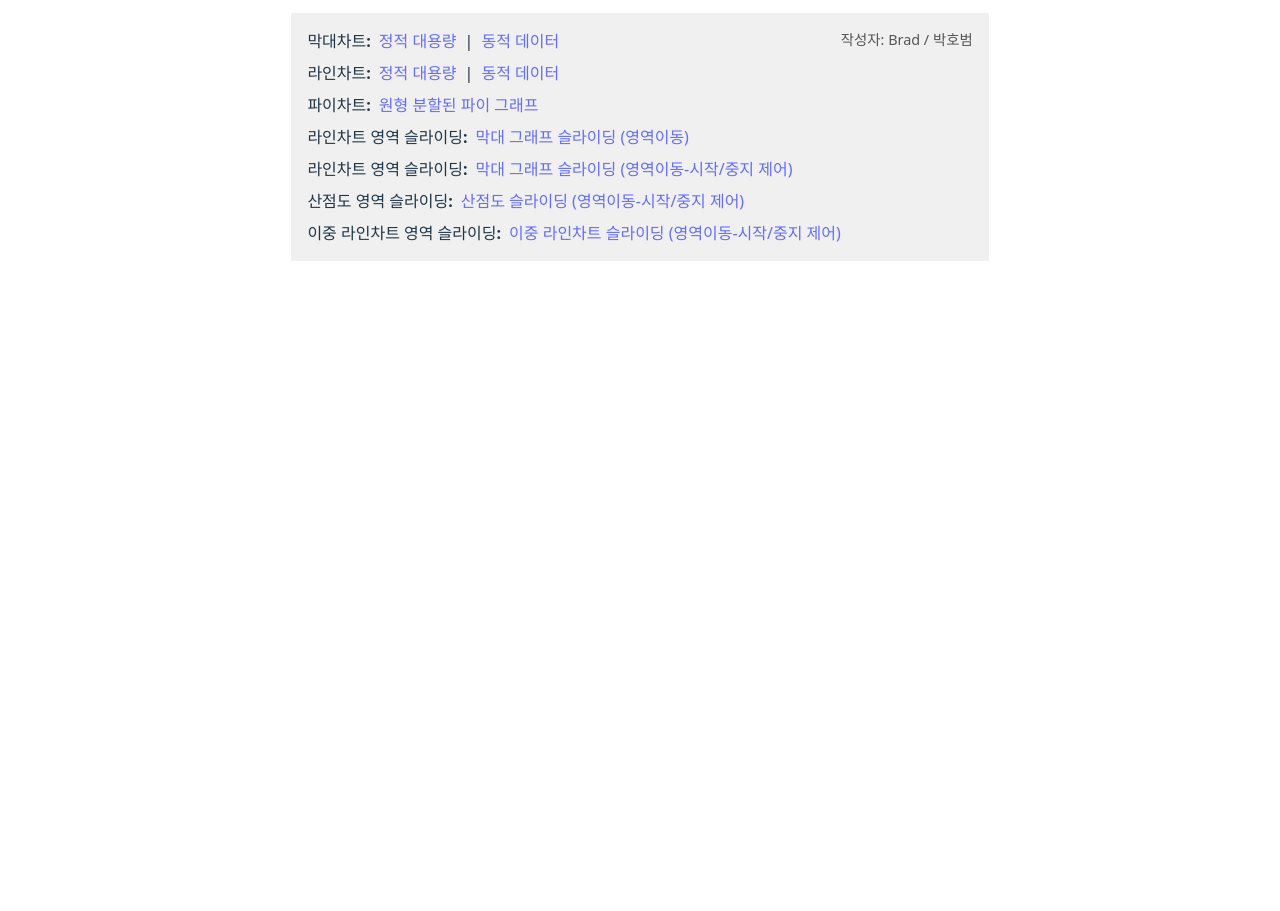
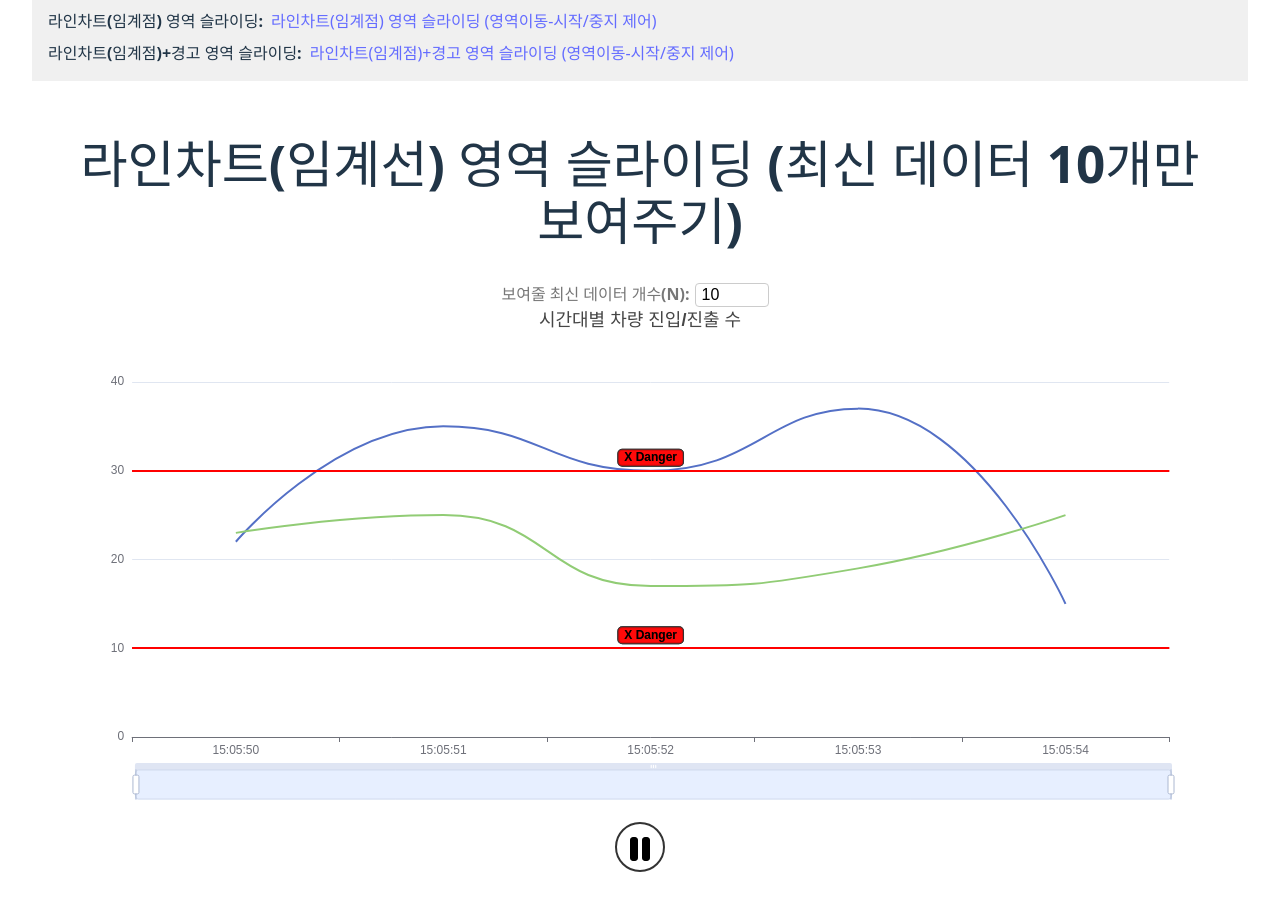
Before and after one commit to HobumPark/react_echarts_practice, a React (Vite) app: page /line/sliding/line/threshold in a window 1280 px wide. Shown: the part 263-1174 px from the top of the page. Before the commit the page ends 800 px from the top, so only its background shows below. Built offline with nearby package versions, Linux system fonts and the light colour scheme.

Commit message:
line chart threshold alert

```diff
--- a/src/App.jsx
+++ b/src/App.jsx
@@ -5,10 +5,13 @@ import EChartsBarDynamicMultiChartControlPage from './pages/EChartsBarDynamicMul
 import EChartsLineStaticLargeDatasetPage from './pages/EChartsLineStaticLargeDatasetPage'
 import EChartsLineDynamicMultiChartControlPage from './pages/EChartsLineDynamicMultiChartControlPage'
 import EChartsPieDynamicControlPage from './pages/EChartsPieDynamicControlPage'
+//슬라이딩
 import EChartsLineDynamicSlidingPage from './pages/sliding/EChartsLineDynamicSlidingPage'
 import EChartsLineDynamicSlidingPage2 from './pages/sliding/EChartsLineDynamicSlidingPage2'
 import EChartsScatterDynamicSlidingPage from './pages/sliding/EChartsScatterDynamicSlidingPage'
 import EChartsDualLineDynamicSlidingPage from './pages/sliding/EChartsDualLineDynamicSlidingPage'
+import EChartsLineDynamicSlidingThresholdPage from './pages/sliding/EChartsLineDynamicSlidingThresholdPage'
+import EChartsLineDynamicSlidingThresholdAlertPage from './pages/sliding/EChartsLineDynamicSlidingThresholdAlertPage'
 
 import { BrowserRouter, Routes, Route, Link } from 'react-router-dom'
 import ChartNav from './pages/nav/ChartNav'
@@ -28,10 +31,13 @@ function App() {
           <Route path="/line/large" element={<EChartsLineStaticLargeDatasetPage />} />
           <Route path="/line/dynamic" element={<EChartsLineDynamicMultiChartControlPage />} />
           <Route path="/pie/dynamic" element={<EChartsPieDynamicControlPage />} />
+          {/* 슬라이딩 */}
           <Route path="/line/sliding/line" element={<EChartsLineDynamicSlidingPage />} />
           <Route path="/line/sliding/line2" element={<EChartsLineDynamicSlidingPage2 />} />
           <Route path="/line/sliding/scatter" element={<EChartsScatterDynamicSlidingPage />} />
           <Route path="/line/sliding/dual_line" element={<EChartsDualLineDynamicSlidingPage />} />
+          <Route path="/line/sliding/line/threshold" element={<EChartsLineDynamicSlidingThresholdPage />} />
+          <Route path="/line/sliding/line/threshold/alert" element={<EChartsLineDynamicSlidingThresholdAlertPage />} />
         </Routes>
       </BrowserRouter>
     </>
--- a/src/components/EChartsLineChart.jsx
+++ b/src/components/EChartsLineChart.jsx
@@ -10,6 +10,7 @@ const EChartsLineChart = ({
   height = 400,
   windowSize = 10,
   sliding = false,
+  thresholds = [], // [{ name: '임계선1', value: 50, color: 'red' }, ...]
 }) => {
   const chartRef = useRef(null);
   const chartInstance = useRef(null);
@@ -30,13 +31,41 @@ const EChartsLineChart = ({
     ? allCategories.slice(-windowSize)
     : allCategories;
 
-  const visibleSeries = series.map((s) => ({
-    ...s,
-    data: sliding ? s.data.slice(-windowSize) : s.data,
-    type: 'line',
-    smooth: true,
-    showSymbol: false,
-  }));
+  const visibleSeries = series.map((s) => {
+    // threshold를 markLine으로 변환
+    const markLineData = thresholds.map((t) => ({
+      name: t.name,
+      yAxis: t.value,
+      lineStyle: { color: t.color || 'red', type: 'solid', width: 2 },
+      label: {
+        show: true,
+        formatter: t.name,
+        position: 'middle',
+        backgroundColor: 'rgba(255, 0, 0, 0.8)',  // 반투명 흰색 배경
+        borderColor: '#333',                          // 테두리 색상
+        borderWidth: 1,                              // 테두리 두께
+        padding: [2, 6],                             // 위/아래 2px, 좌/우 6px 여백
+        borderRadius: 4,                             // 둥근 모서리
+        color: '#000',                               // 글자 색
+        fontWeight: 'bold',                          // 글자 굵기
+      },
+
+    }));
+
+    return {
+      ...s,
+      data: sliding ? s.data.slice(-windowSize) : s.data,
+      type: 'line',
+      smooth: true,
+      showSymbol: false,
+      markLine: {
+        silent: true,
+        symbol: ['none', 'none'],  // 시작과 끝 화살표 모두 없앰
+        symbolSize: [0, 0],
+        data: markLineData,
+      },
+    };
+});
 
   chartInstance.current.setOption({
     title: { text: title, left: 'center' },
--- a/src/pages/nav/ChartNav.jsx
+++ b/src/pages/nav/ChartNav.jsx
@@ -35,6 +35,14 @@ const ChartNav = () => {
           <strong>이중 라인차트 영역 슬라이딩:</strong>
           <Link to="/line/sliding/dual_line">이중 라인차트 슬라이딩 (영역이동-시작/중지 제어)</Link>
         </div>
+        <div className="chart-row">
+          <strong>라인차트(임계점) 영역 슬라이딩:</strong>
+          <Link to="/line/sliding/line/threshold">라인차트(임계점) 영역 슬라이딩 (영역이동-시작/중지 제어)</Link>
+        </div>
+        <div className="chart-row">
+          <strong>라인차트(임계점)+경고 영역 슬라이딩:</strong>
+          <Link to="/line/sliding/line/threshold/alert">라인차트(임계점)+경고 영역 슬라이딩 (영역이동-시작/중지 제어)</Link>
+        </div>
       </div>
       <div className="chart-author">작성자: Brad / 박호범</div>
     </nav>
--- /dev/null
+++ b/src/pages/sliding/EChartsLineDynamicSlidingThresholdAlertPage.jsx
@@ -0,0 +1,117 @@
+// EChartsLineDynamicSlidingPage2.jsx
+import React, { useEffect, useState } from 'react';
+import EChartsLineChart from '../../components/EChartsLineChart';
+import { FontAwesomeIcon } from '@fortawesome/react-fontawesome';
+import { faPlay, faPause } from '@fortawesome/free-solid-svg-icons';
+import './EChartsLineDynamicSlidingPage2.css';
+
+const EChartsLineDynamicSlidingThresholdPage = () => {
+  const [chartData, setChartData] = useState({
+    categories: [],
+    series: [
+      { name: '진입 차량 수', data: [] },
+      { name: '진출 차량 수', data: [] },
+    ],
+  });
+
+  const [isSliding, setIsSliding] = useState(true);
+  const [windowSize, setWindowSize] = useState(10);
+
+  useEffect(() => {
+    const interval = setInterval(() => {
+      const now = new Date();
+      const newLabel = `${now.getHours()}:${String(now.getMinutes()).padStart(2, '0')}:${String(now.getSeconds()).padStart(2, '0')}`;
+
+      const newEntry = Math.floor(Math.random() * 30) + 10;
+      const newExit = Math.floor(Math.random() * 25) + 5;
+
+      // ✅ 임계값 목록
+      const thresholds = [
+        { name: 'X Danger High', value: 30, direction: 'over' },  // 초과 경고
+        { name: 'X Danger Low', value: 10, direction: 'under' },  // 미만 경고
+      ];
+
+      thresholds.forEach((t, idx) => {
+        const label = `[${t.name}]`;
+        if (t.direction === 'over') {
+          if (newEntry > t.value) console.warn(`${label} 진입 차량 수 ${newEntry} > ${t.value}`);
+          if (newExit > t.value) console.warn(`${label} 진출 차량 수 ${newExit} > ${t.value}`);
+        } else if (t.direction === 'under') {
+          if (newEntry < t.value) console.warn(`${label} 진입 차량 수 ${newEntry} < ${t.value}`);
+          if (newExit < t.value) console.warn(`${label} 진출 차량 수 ${newExit} < ${t.value}`);
+        }
+      });
+
+      setChartData((prev) => ({
+        categories: [...prev.categories, newLabel],
+        series: [
+          { ...prev.series[0], data: [...prev.series[0].data, newEntry] },
+          { ...prev.series[1], data: [...prev.series[1].data, newExit] },
+        ],
+      }));
+    }, 1000);
+
+    return () => clearInterval(interval);
+  }, []);
+
+
+
+  const visibleData = {
+    categories: isSliding
+      ? chartData.categories.slice(-windowSize)
+      : chartData.categories,
+    series: chartData.series.map((s) => ({
+      ...s,
+      data: isSliding ? s.data.slice(-windowSize) : s.data,
+    })),
+  };
+
+  const handleWindowSizeChange = (e) => {
+    let val = Number(e.target.value);
+    if (isNaN(val) || val < 1) val = 1;
+    if (val > chartData.categories.length) val = chartData.categories.length;
+    setWindowSize(val);
+  };
+
+    return (
+    <div className="page-container">
+      <h1>라인차트(임계선) 영역 슬라이딩 (최신 데이터 {windowSize}개만 보여주기)</h1>
+
+      <label className="window-size-label">
+        보여줄 최신 데이터 개수(N):
+        <input
+          type="number"
+          value={windowSize}
+          min="2"
+          max={chartData.categories.length || 10}
+          onChange={handleWindowSizeChange}
+          disabled={!isSliding}
+          className="window-size-input"
+        />
+      </label>
+
+      <EChartsLineChart
+        title="시간대별 차량 진입/진출 수"
+        categories={visibleData.categories}
+        series={visibleData.series}
+        windowSize={windowSize}
+        height={500}
+        sliding={isSliding}
+        thresholds={[
+            { name: 'X Danger', value: 30, color: 'red' },
+            { name: 'X Danger', value: 10, color: 'red' },
+        ]}
+      />
+
+      <button
+        className="play-pause-button"
+        onClick={() => setIsSliding((prev) => !prev)}
+        aria-label={isSliding ? '중지' : '재생'}
+      >
+        <FontAwesomeIcon icon={isSliding ? faPause : faPlay} />
+      </button>
+    </div>
+  );
+};
+
+export default EChartsLineDynamicSlidingThresholdPage;
--- /dev/null
+++ b/src/pages/sliding/EChartsLineDynamicSlidingThresholdPage.jsx
@@ -0,0 +1,101 @@
+// EChartsLineDynamicSlidingPage2.jsx
+import React, { useEffect, useState } from 'react';
+import EChartsLineChart from '../../components/EChartsLineChart';
+import { FontAwesomeIcon } from '@fortawesome/react-fontawesome';
+import { faPlay, faPause } from '@fortawesome/free-solid-svg-icons';
+import './EChartsLineDynamicSlidingPage2.css';
+
+const EChartsLineDynamicSlidingThresholdPage = () => {
+  const [chartData, setChartData] = useState({
+    categories: [],
+    series: [
+      { name: '진입 차량 수', data: [] },
+      { name: '진출 차량 수', data: [] },
+    ],
+  });
+
+  const [isSliding, setIsSliding] = useState(true);
+  const [windowSize, setWindowSize] = useState(10);
+
+  useEffect(() => {
+    const interval = setInterval(() => {
+      const now = new Date();
+      const newLabel = `${now.getHours()}:${String(now.getMinutes()).padStart(
+        2,
+        '0'
+      )}:${String(now.getSeconds()).padStart(2, '0')}`;
+
+      const newEntry = Math.floor(Math.random() * 30) + 10;
+      const newExit = Math.floor(Math.random() * 25) + 5;
+
+      setChartData((prev) => ({
+        categories: [...prev.categories, newLabel],
+        series: [
+          { ...prev.series[0], data: [...prev.series[0].data, newEntry] },
+          { ...prev.series[1], data: [...prev.series[1].data, newExit] },
+        ],
+      }));
+    }, 1000);
+
+    return () => clearInterval(interval);
+  }, []);
+
+  const visibleData = {
+    categories: isSliding
+      ? chartData.categories.slice(-windowSize)
+      : chartData.categories,
+    series: chartData.series.map((s) => ({
+      ...s,
+      data: isSliding ? s.data.slice(-windowSize) : s.data,
+    })),
+  };
+
+  const handleWindowSizeChange = (e) => {
+    let val = Number(e.target.value);
+    if (isNaN(val) || val < 1) val = 1;
+    if (val > chartData.categories.length) val = chartData.categories.length;
+    setWindowSize(val);
+  };
+
+    return (
+    <div className="page-container">
+      <h1>라인차트(임계선) 영역 슬라이딩 (최신 데이터 {windowSize}개만 보여주기)</h1>
+
+      <label className="window-size-label">
+        보여줄 최신 데이터 개수(N):
+        <input
+          type="number"
+          value={windowSize}
+          min="2"
+          max={chartData.categories.length || 10}
+          onChange={handleWindowSizeChange}
+          disabled={!isSliding}
+          className="window-size-input"
+        />
+      </label>
+
+      <EChartsLineChart
+        title="시간대별 차량 진입/진출 수"
+        categories={visibleData.categories}
+        series={visibleData.series}
+        windowSize={windowSize}
+        height={500}
+        sliding={isSliding}
+        thresholds={[
+            { name: 'X Danger', value: 30, color: 'red' },
+            { name: 'X Danger', value: 10, color: 'red' },
+        ]}
+      />
+
+      <button
+        className="play-pause-button"
+        onClick={() => setIsSliding((prev) => !prev)}
+        aria-label={isSliding ? '중지' : '재생'}
+      >
+        <FontAwesomeIcon icon={isSliding ? faPause : faPlay} />
+      </button>
+    </div>
+  );
+};
+
+export default EChartsLineDynamicSlidingThresholdPage;
```
Also changed, not shown: src/pages/sliding/EChartsLineDynamicSlidingThresholdAlertPage.css (added), src/pages/sliding/EChartsLineDynamicSlidingThresholdPage.css (added).
